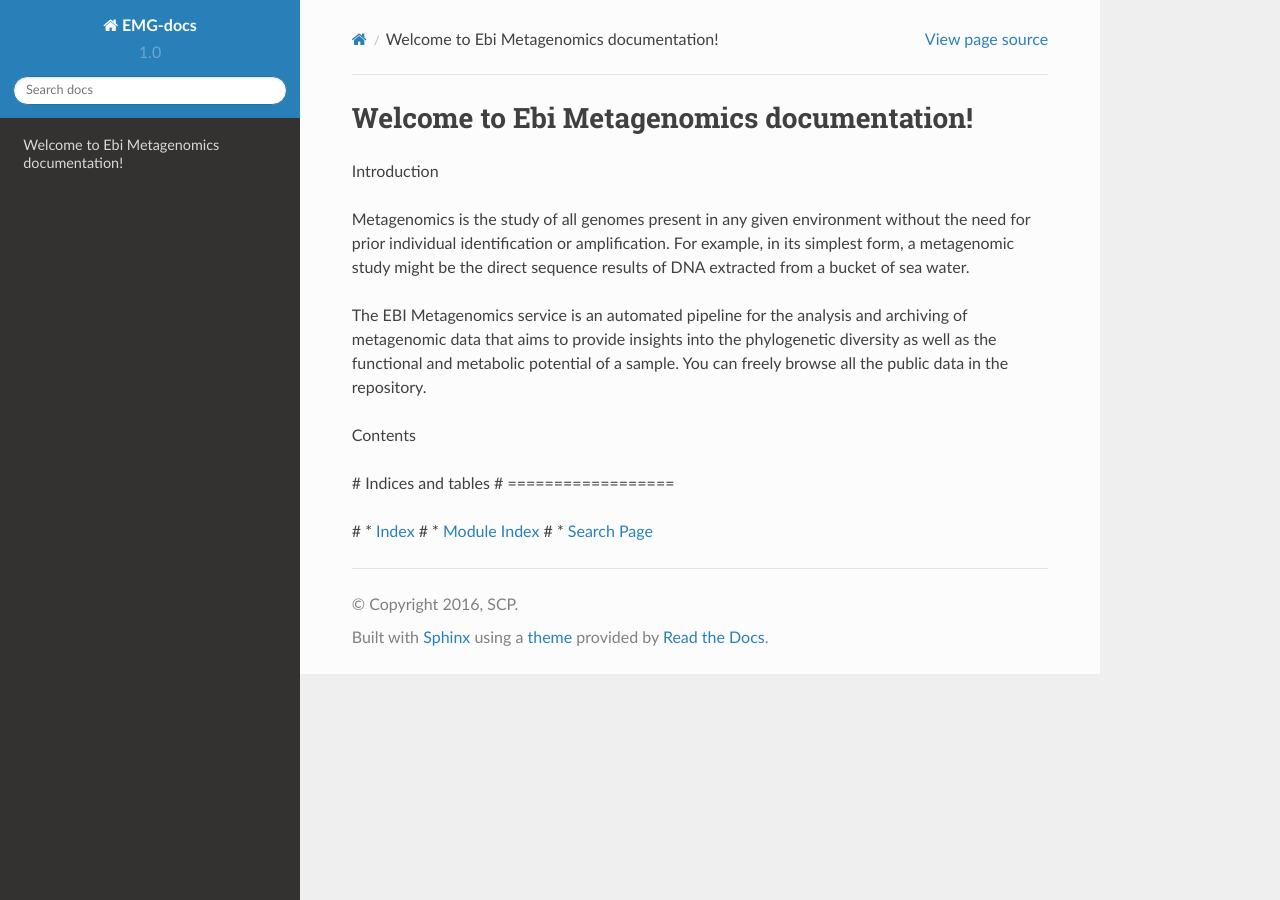
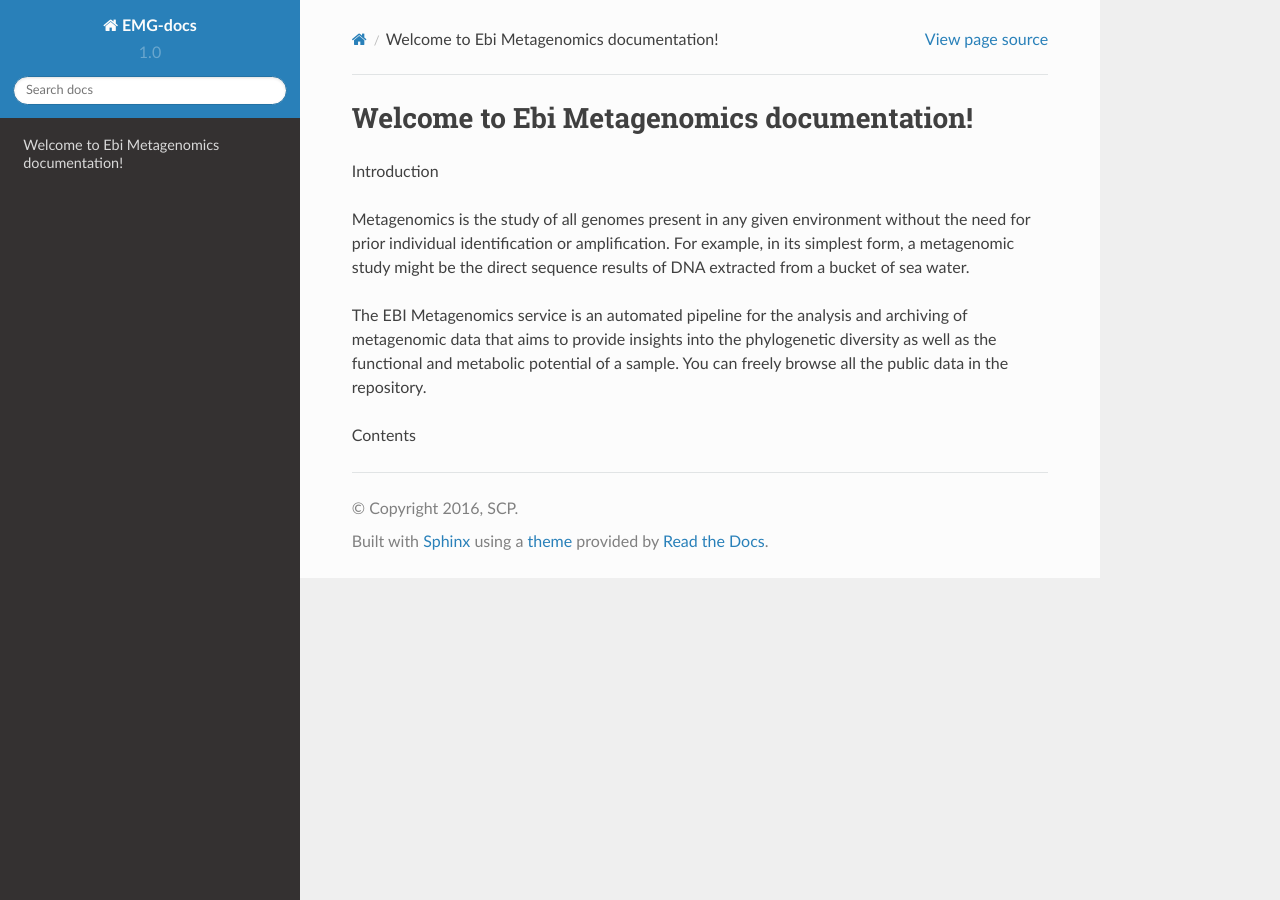
Before and after one commit to EBI-Metagenomics/EMG-docs, a Sphinx documentation site: the page built from docs/index.rst, in a window 1280 px wide. Built offline with Sphinx 7.4.7 and the Read the Docs theme 2.0.0, drawn with Linux system fonts in a browser that asks for light colours.

Commit message:
added intro

```diff
--- a/docs/index.rst
+++ b/docs/index.rst
@@ -25,9 +25,8 @@ Contents
 
 
 
-# Indices and tables
-# ==================
-
-# * :ref:`genindex`
-# * :ref:`modindex`
-# * :ref:`search`
+.. Indices and tables
+  ==================
+  * :ref:`genindex`
+  * :ref:`modindex`
+  * :ref:`search`
```
